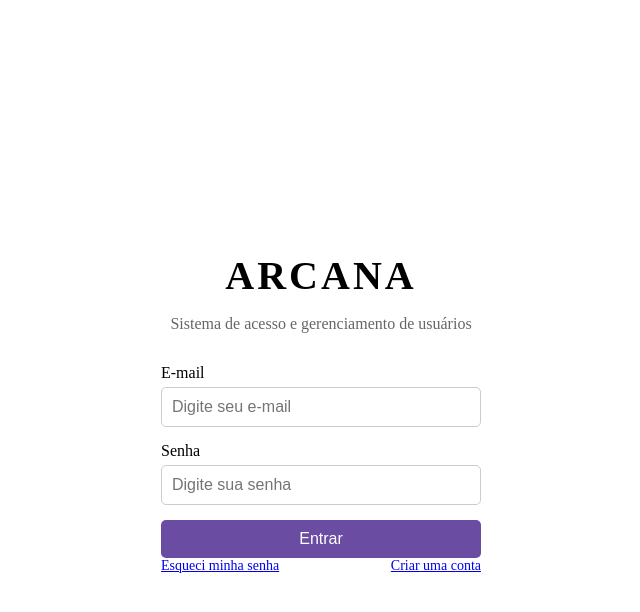
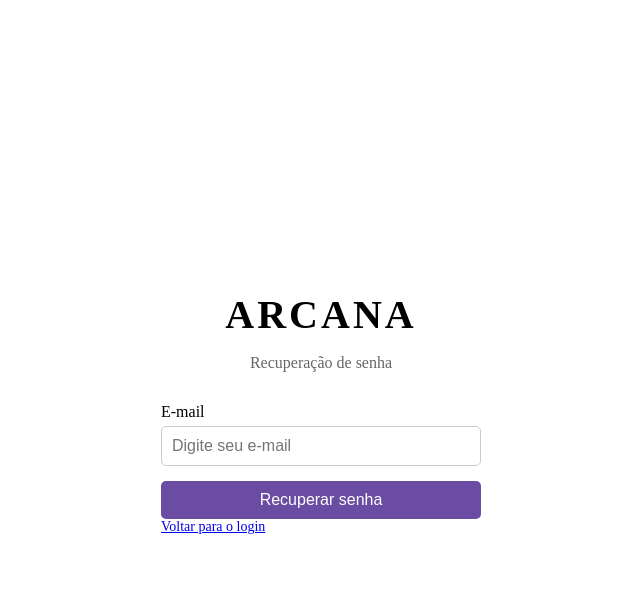
Before and after one commit to rooogersantos/projeto-arcana, a React (Vite) app in the folder arcana/: page / in a window 1280 px wide. Both pictures are taken after a click on the link "Esqueci minha senha". Shown: the top 612 px of the page, without its empty margins (319-959 px from the left). Built offline with nearby package versions, Linux system fonts and the light colour scheme.

Commit message:
Atualização do trabalho

```diff
--- a/arcana/src/App.jsx
+++ b/arcana/src/App.jsx
@@ -1,12 +1,16 @@
 import { useState } from 'react'
 import './App.css'
 import Cadastro from './Cadastro'
+import Recuperacao from './Recuperacao'
+import Perfil from './Perfil'
+import Dashboard from './Dashboard'
 
 function App() {
 
   const [email, setEmail] = useState('')
   const [senha, setSenha] = useState('')
   const [pagina, setPagina] = useState('login')
+  const [logado, setLogado] = useState(false)
 
   const emailCorreto = 'teste@teste.com'
   const senhaCorreta = '123456'
@@ -30,15 +34,62 @@ function App() {
     }
 
     if (email === emailCorreto && senha === senhaCorreta) {
-      alert('Login realizado com sucesso!')
+      setLogado(true)
+      setPagina('inicio')
     } else {
       alert('E-mail ou senha incorretos.')
     }
 
   }
 
+  function sair() {
+    setLogado(false)
+    setEmail('')
+    setSenha('')
+  }
+
+  if (logado) {
+
+    if (pagina === 'perfil') {
+      return (
+        <Perfil
+          voltarInicio={() => setPagina('inicio')}
+          nome="Roger Santos"
+          email={email}
+        />
+      )
+    }
+
+    if (pagina === 'dashboard') {
+      return <Dashboard voltarInicio={() => setPagina('inicio')} />
+    }
+
+    return (
+      <main className="login">
+
+        <div className="login-header">
+          <h1>ARCANA</h1>
+          <p>Bem-vindo ao sistema!</p>
+        </div>
+
+        <button onClick={() => setPagina('perfil')}>
+          Meu Perfil
+        </button>
+
+        <button onClick={sair}>
+          Sair
+        </button>
+
+      </main>
+    )
+  }
+
   if (pagina === 'cadastro') {
     return <Cadastro voltarLogin={() => setPagina('login')} />
+  }
+
+  if (pagina === 'recuperacao') {
+    return <Recuperacao voltarLogin={() => setPagina('login')} />
   }
 
   return (
@@ -82,7 +133,12 @@ function App() {
       </form>
 
       <div className="login-links">
-        <a href="#">Esqueci minha senha</a>
+        <a href="#" onClick={(event) => {
+          event.preventDefault()
+          setPagina('recuperacao')
+        }}>
+          Esqueci minha senha
+        </a>
         <a href="#" onClick={(event) => {
           event.preventDefault()
           setPagina('cadastro')
--- /dev/null
+++ b/arcana/src/Dashboard.jsx
@@ -0,0 +1,21 @@
+function Dashboard({ voltarInicio }) {
+
+  return (
+    <main className="login">
+
+      <div className="login-header">
+        <h1>ARCANA</h1>
+        <p>Dashboard</p>
+      </div>
+
+      <p>Bem-vindo à área principal do sistema!</p>
+
+      <button onClick={voltarInicio}>
+        Voltar
+      </button>
+
+    </main>
+  )
+}
+
+export default Dashboard
--- /dev/null
+++ b/arcana/src/Perfil.jsx
@@ -0,0 +1,23 @@
+function Perfil({ voltarInicio, nome, email }) {
+    return (
+        <main className="login">
+
+            <div className="login-header">
+                <h1>ARCANA</h1>
+                <p>Meu perfil</p>
+            </div>
+
+            <div className="form-group">
+                <p><strong>Nome:</strong> {nome}</p>
+                <p><strong>E-mail:</strong> {email}</p>
+            </div>
+
+            <button onClick={voltarInicio}>
+                Voltar
+            </button>
+
+        </main>
+    )
+}
+
+export default Perfil
--- /dev/null
+++ b/arcana/src/Recuperacao.jsx
@@ -0,0 +1,67 @@
+import { useState } from 'react'
+
+function Recuperacao({ voltarLogin }) {
+
+    const [email, setEmail] = useState('')
+
+    function recuperar(event) {
+        event.preventDefault()
+
+        if (email === '') {
+            alert('Digite seu e-mail.')
+            return
+        }
+
+        if (!email.includes('@')) {
+            alert('Digite um e-mail válido.')
+            return
+        }
+
+        alert('Se o e-mail estiver cadastrado, você receberá instruções para redefinir sua senha.')
+    }
+
+    return (
+        <main className="login">
+
+            <div className="login-header">
+                <h1>ARCANA</h1>
+                <p>Recuperação de senha</p>
+            </div>
+
+            <form className="login-form" onSubmit={recuperar}>
+
+                <div className="form-group">
+                    <label htmlFor="email">E-mail</label>
+
+                    <input
+                        type="email"
+                        id="email"
+                        placeholder="Digite seu e-mail"
+                        value={email}
+                        onChange={(event) => setEmail(event.target.value)}
+                    />
+                </div>
+
+                <button type="submit">
+                    Recuperar senha
+                </button>
+
+            </form>
+
+            <div className="login-links">
+                <a
+                    href="#"
+                    onClick={(event) => {
+                        event.preventDefault()
+                        voltarLogin()
+                    }}
+                >
+                    Voltar para o login
+                </a>
+            </div>
+
+        </main>
+    )
+}
+
+export default Recuperacao
```
